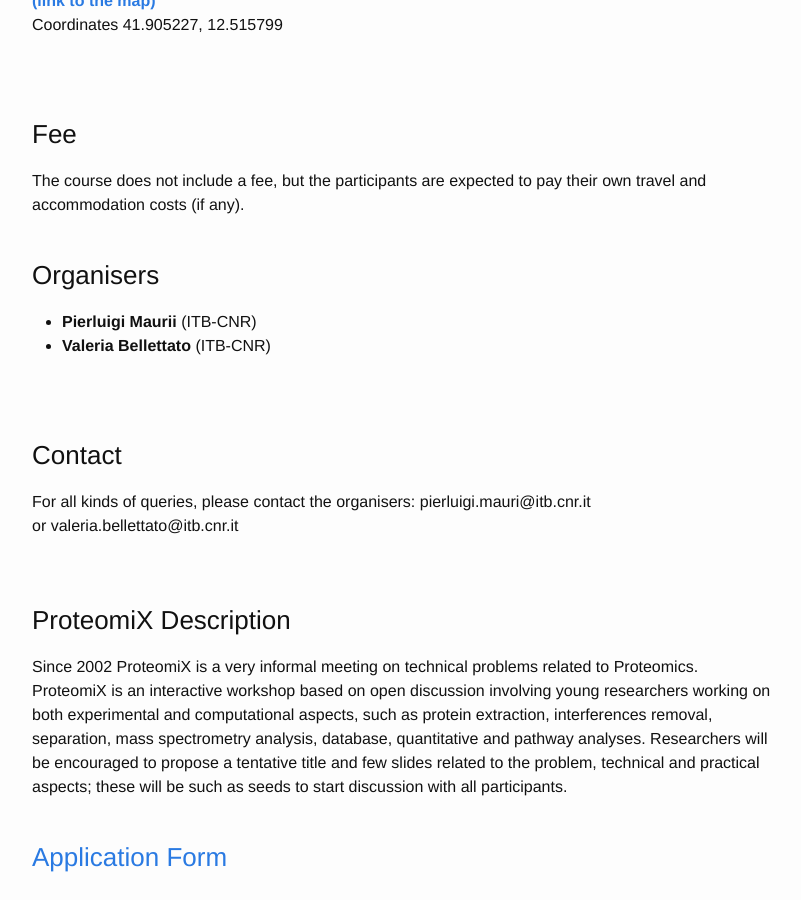
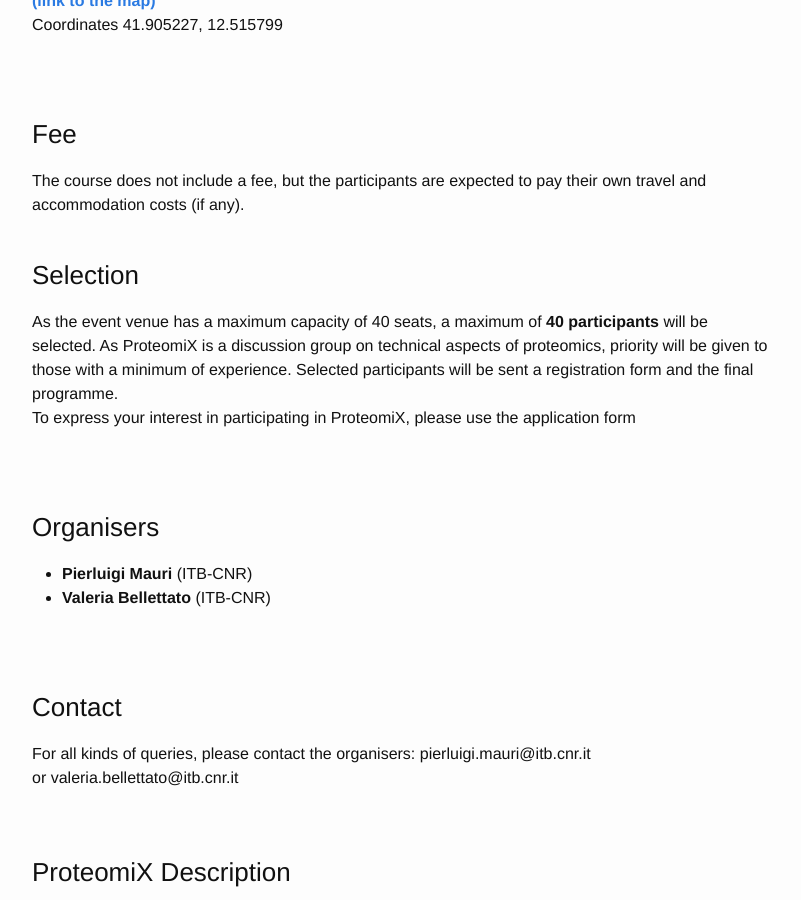
Before and after one commit to ELIXIR-IIB-training/website, a Jekyll site: the page built from _posts/2023-11-28-ProteomiX.md, in a window 1280 px wide and 900 px high, scrolled down 840 px. Shown: the whole window, without its empty margins (238-1039 px from the left). Built offline with Jekyll 4.4.1, drawn with Linux system fonts in a browser that asks for light colours.

Commit message:
Update 2023-11-28-ProteomiX.md

```diff
--- a/_posts/2023-11-28-ProteomiX.md
+++ b/_posts/2023-11-28-ProteomiX.md
@@ -40,13 +40,19 @@ and accommodation costs (if any).
 <br>
 <br>
 
+### Selection
+As the event venue has a maximum capacity of 40 seats, a maximum of **40 participants** will be selected. As ProteomiX is a discussion group on technical aspects of proteomics, priority will be given to those with a minimum of experience. Selected participants will be sent a registration form and the final programme.  <br>
+To express your interest in participating in ProteomiX, please use the application form
+
+<br>
+<br>
+
 
 
 
 
 ### Organisers
-
-- **Pierluigi Maurii** (ITB-CNR) <br>
+- **Pierluigi Mauri** (ITB-CNR) <br>
 - **Valeria Bellettato** (ITB-CNR)
 
 
@@ -58,7 +64,6 @@ or valeria.bellettato@itb.cnr.it <br>
 <br>
 <br>
 ### ProteomiX Description
-
 Since 2002 ProteomiX is a very informal meeting on technical problems related to Proteomics.
 ProteomiX is an interactive workshop based on open discussion involving young researchers working on both experimental and computational aspects, such as protein extraction, interferences removal, separation, mass spectrometry analysis, database, quantitative and pathway analyses.
 Researchers will be encouraged to propose a tentative title and few slides related to the problem, technical and practical aspects; these will be such as seeds to start discussion with all participants.
```
